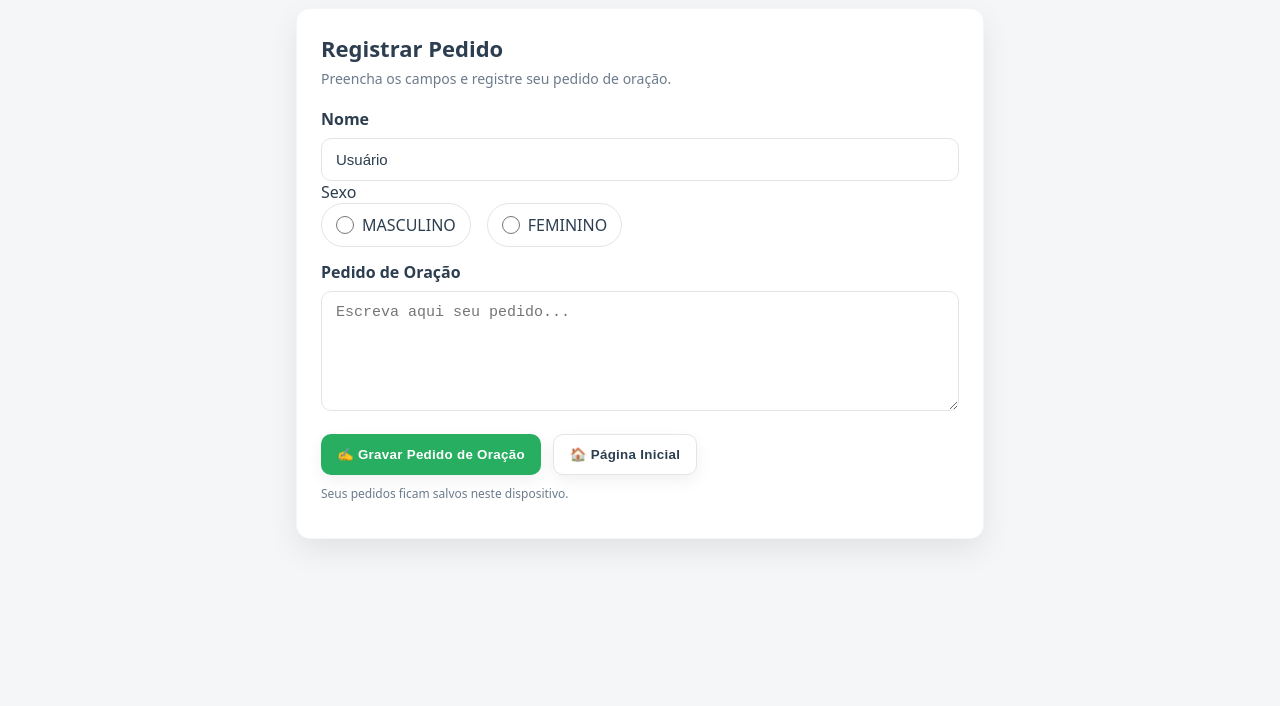
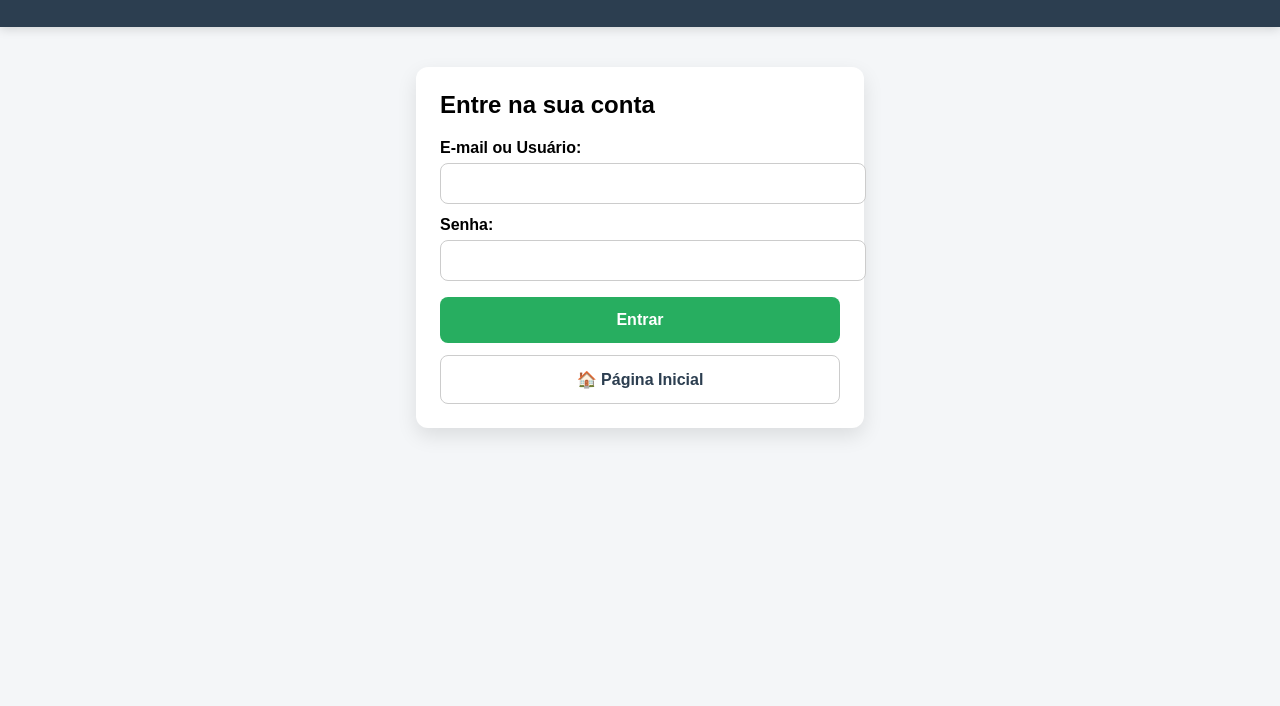
Before and after one commit to leoguerramaia/Oracao, a plain HTML site: page usuariologado.html in a window 1280 px wide. Shown: the part 94-800 px from the top of the page. Drawn offline with Linux system fonts and the light colour scheme.

Commit message:
Update usuariologado.html

```diff
--- a/usuariologado.html
+++ b/usuariologado.html
@@ -1,134 +1,99 @@
 <!DOCTYPE html>
 <html lang="pt-BR">
 <head>
-  <meta charset="UTF-8">
-  <title>Pedido de Oração - Usuário Logado</title>
+  <meta charset="UTF-8" />
+  <title>Login - Pedidos de Oração</title>
   <meta name="viewport" content="width=device-width, initial-scale=1" />
   <style>
-    :root{
-      --bg:#f4f6f8; --card:#ffffff; --text:#2c3e50; --muted:#6b7b8c;
-      --primary:#27ae60; --primary-hov:#219150; --accent:#2c3e50;
-      --ring: rgba(39,174,96,.35);
-    }
-    *{box-sizing:border-box}
-    body{
-      margin:0; font-family: system-ui, -apple-system, Segoe UI, Roboto, Arial, sans-serif;
-      background:var(--bg); color:var(--text);
-    }
-    header{
-      background:var(--accent); color:#fff; padding:20px 16px; text-align:center;
-      box-shadow:0 2px 10px rgba(0,0,0,.15);
-    }
-    header h1{margin:0; font-size:22px}
-    .container{max-width:720px; margin:32px auto; padding:0 16px;}
-    .card{
-      background:var(--card); border-radius:14px; padding:24px;
-      box-shadow:0 12px 30px rgba(0,0,0,.08);
-      border:1px solid rgba(0,0,0,.04);
-    }
-    h2{margin:0 0 6px 0; font-size:22px}
-    .subtitle{color:var(--muted); margin:0 0 20px 0; font-size:14px}
-    label.title{display:block; font-weight:700; margin:14px 0 8px}
-    input[type="text"], textarea{
-      width:100%; padding:12px 14px; border-radius:10px; border:1px solid #e1e5ea;
-      background:#fff; font-size:15px; color:var(--text); outline:none;
-      transition:border .2s, box-shadow .2s, transform .02s;
-    }
-    input:focus, textarea:focus{
-      border-color:var(--primary); box-shadow:0 0 0 4px var(--ring);
-    }
-    textarea{min-height:120px; resize:vertical}
-    .radios{display:flex; gap:16px; flex-wrap:wrap}
-    .radio-pill{
-      display:flex; align-items:center; gap:8px; padding:10px 14px;
-      border:1px solid #e1e5ea; border-radius:999px; cursor:pointer; user-select:none;
-      transition:transform .02s, border .2s, background .2s;
-      background:#fff;
-    }
-    .radio-pill:hover{border-color:#d4dbe3}
-    .radio-pill input{accent-color:var(--primary); width:18px; height:18px; margin:0}
-    .actions{display:flex; gap:12px; flex-wrap:wrap; margin-top:18px}
-    .btn{
-      appearance:none; border:none; border-radius:10px; padding:12px 16px; cursor:pointer;
-      font-weight:700; letter-spacing:.3px; transition:transform .02s, box-shadow .2s, background .2s;
-      box-shadow:0 6px 16px rgba(0,0,0,.06);
-    }
-    .btn:active{transform:translateY(1px)}
-    .btn-primary{background:var(--primary); color:#fff}
-    .btn-primary:hover{background:var(--primary-hov)}
-    .btn-ghost{
-      background:#fff; color:var(--accent); border:1px solid #e1e5ea;
-    }
-    .btn-ghost:hover{background:#f7f9fb}
-    .footnote{margin-top:10px; color:var(--muted); font-size:12px}
+    body{font-family:Arial,sans-serif;background:#f4f6f8;margin:0}
+    header{background:#2c3e50;color:#fff;padding:20px;text-align:center;box-shadow:0 2px 10px rgba(0,0,0,.15)}
+    .container{max-width:400px;margin:40px auto;background:#fff;padding:24px;border-radius:12px;box-shadow:0 8px 20px rgba(0,0,0,.1)}
+    h2{margin-top:0}
+    label{display:block;margin:12px 0 6px;font-weight:bold}
+    input{width:100%;padding:12px;border:1px solid #ccc;border-radius:8px}
+    button{margin-top:16px;width:100%;padding:14px;background:#27ae60;color:#fff;border:none;border-radius:8px;font-size:16px;font-weight:bold;cursor:pointer}
+    button:hover{background:#219150}
+    .btn-home{margin-top:12px;background:#fff;color:#2c3e50;border:1px solid #ccc}
+    .btn-home:hover{background:#f7f9fb}
   </style>
 </head>
 <body>
   <header>
-    <h1>🙏 Pedidos de Oração</h1>
+    <h1>🔑 Login</h1>
   </header>
 
-  <main class="container">
-    <section class="card">
-      <h2>Registrar Pedido</h2>
-      <p class="subtitle">Preencha os campos e registre seu pedido de oração.</p>
-
-      <form id="formulario">
-        <label for="nome" class="title">Nome</label>
-        <input type="text" id="nome" name="nome" readonly>
-
-        <span class="title">Sexo</span>
-        <div class="radios" role="radiogroup" aria-label="Sexo">
-          <label class="radio-pill" for="masc">
-            <input type="radio" id="masc" name="sexo" value="MASCULINO" required>
-            <span>MASCULINO</span>
-          </label>
-          <label class="radio-pill" for="fem">
-            <input type="radio" id="fem" name="sexo" value="FEMININO" required>
-            <span>FEMININO</span>
-          </label>
-        </div>
-
-        <label for="pedido" class="title">Pedido de Oração</label>
-        <textarea id="pedido" name="pedido" placeholder="Escreva aqui seu pedido..." required></textarea>
-
-        <div class="actions">
-          <button type="submit" class="btn btn-primary">✍️ Gravar Pedido de Oração</button>
-          <button type="button" class="btn btn-ghost" onclick="location.href='index.html'">🏠 Página Inicial</button>
-        </div>
-        <p class="footnote">Seus pedidos ficam salvos neste dispositivo.</p>
-      </form>
-    </section>
-  </main>
+  <div class="container">
+    <h2>Entre na sua conta</h2>
+    <form id="loginForm">
+      <label for="email">E-mail ou Usuário:</label>
+      <input type="text" id="email" required />
+      <label for="senha">Senha:</label>
+      <input type="password" id="senha" required />
+      <button type="submit">Entrar</button>
+      <button type="button" class="btn-home" onclick="location.href='index.html'">🏠 Página Inicial</button>
+    </form>
+  </div>
 
   <script>
-    // Preenche o nome com o usuário logado (salvo no localStorage no login)
-    const userLogado = JSON.parse(localStorage.getItem("usuarioLogado"));
-    if(userLogado && userLogado.nome){
-      document.getElementById("nome").value = userLogado.nome;
-    } else {
-      document.getElementById("nome").value = "Usuário";
+    function obterUsuarioPorEmail(email){
+      const lista = JSON.parse(localStorage.getItem("cadastrosUsuarios")) || [];
+      if(Array.isArray(lista) && lista.length){
+        const encontrado = lista.find(u => (u.email || "").toLowerCase() === email.toLowerCase());
+        if(encontrado) return { tipo: "lista", usuario: encontrado, lista };
+      }
+      const unico = JSON.parse(localStorage.getItem("cadastroUsuario"));
+      if(unico && (unico.email || "").toLowerCase() === email.toLowerCase()){
+        return { tipo: "unico", usuario: unico };
+      }
+      return null;
     }
 
-    // Grava pedido no localStorage
-    document.getElementById("formulario").addEventListener("submit", function(e){
+    document.getElementById("loginForm").addEventListener("submit", function(e){
       e.preventDefault();
 
-      const nome = document.getElementById("nome").value.trim();
-      const sexo = document.querySelector("input[name='sexo']:checked")?.value;
-      const pedido = document.getElementById("pedido").value.trim();
-      const dataRegistro = new Date().toLocaleDateString("pt-BR", {
-        day: "2-digit", month: "2-digit", year: "numeric"
-      });
+      const emailInput = document.getElementById("email").value.trim();
+      const senha = document.getElementById("senha").value;
 
-      if(nome && sexo && pedido){
-        const pedidos = JSON.parse(localStorage.getItem("pedidosOracao")) || [];
-        pedidos.push({nome, sexo, pedido, data: dataRegistro});
-        localStorage.setItem("pedidosOracao", JSON.stringify(pedidos));
+      // Caso especial: admin fixo
+      if(emailInput.toLowerCase() === "admin"){
+        if(senha === "pedidosdeoracao"){
+          alert("✅ Login como ADMIN realizado!");
+          window.location.href = "admin.html";
+        } else {
+          alert("❌ Senha incorreta para admin.");
+        }
+        return;
+      }
 
-        alert("🙏 Pedido de oração gravado com sucesso!");
-        document.getElementById("formulario").reset();
+      // Caso especial: leoguerramaia@gmail.com
+      if(emailInput.toLowerCase() === "leoguerramaia@gmail.com"){
+        const contexto = obterUsuarioPorEmail(emailInput);
+        if(contexto && contexto.usuario.senha === senha){
+          alert("✅ Login como administrador realizado!");
+          window.location.href = "admin.html";
+        } else {
+          alert("❌ E-mail ou senha incorretos.");
+        }
+        return;
       }
+
+      // Outros usuários normais
+      const contexto = obterUsuarioPorEmail(emailInput);
+      if(!contexto){
+        alert("❌ Usuário não encontrado.");
+        return;
+      }
+
+      const user = contexto.usuario;
+      if(user.senha !== senha){
+        alert("❌ Senha incorreta.");
+        return;
+      }
+
+      // Salva o usuário logado para usar no usuariologado.html
+      localStorage.setItem("usuarioLogado", JSON.stringify(user));
+      alert("✅ Login realizado com sucesso!");
+      window.location.href = "usuariologado.html";
     });
   </script>
 </body>
```
